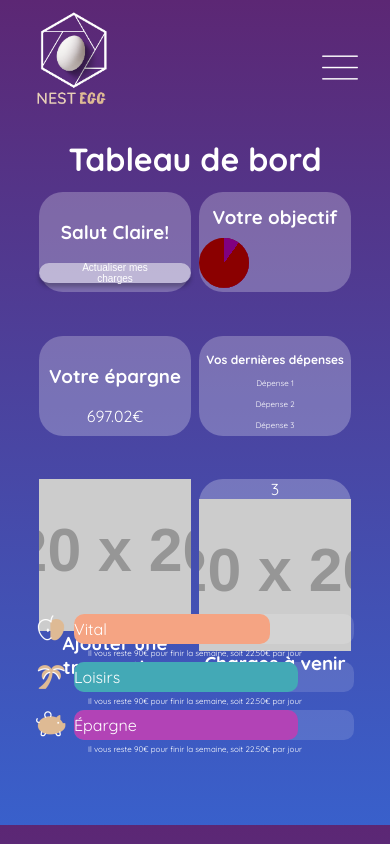
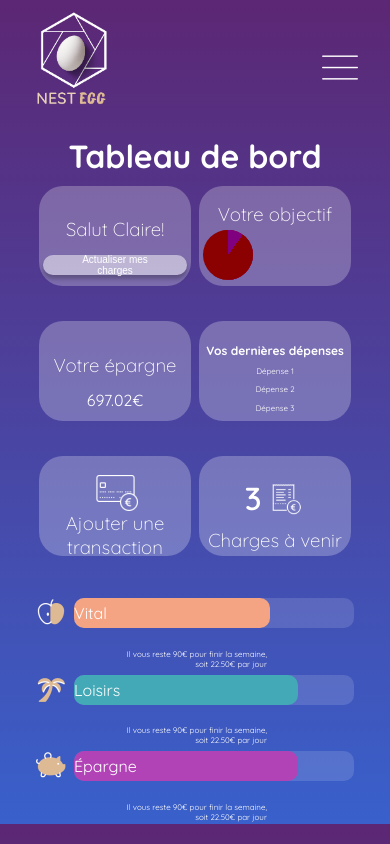
Before and after one commit to AlexandraJUREDIEU/NestEgg.App, a React (Vite) app: page /dashboard in a window 390 px wide. Built offline with nearby package versions, Linux system fonts and the light colour scheme; a web font is replaced by a local one.

Commit message:
:lipstick: Style: changes on mobile view of dashboard
Version mobile du dashboard. Il reste quelques changements mineurs.

```diff
--- a/src/Dashboard.jsx
+++ b/src/Dashboard.jsx
@@ -9,7 +9,7 @@ import ProgressBar from "./assets/components/ProgressBar";
 //Styles
 const DashboardStyle = createGlobalStyle`
   h1{
-    padding: 0.4em;
+    padding: 0.3em;
   }
 
   .div-container-boxes {
@@ -19,12 +19,13 @@ const DashboardStyle = createGlobalStyle`
     gap: 0.5em;
     flex-wrap: wrap;
     width: 100vw;
-    height: 50vh;
+    height: 47vh;
     margin: auto;
   }
 
 .fXwZhN{
     margin: auto;
+    height: 50%;
   }
 
   .short-box, .long-box{
@@ -32,6 +33,7 @@ const DashboardStyle = createGlobalStyle`
     display: flex;
     flex-direction: column;
     justify-content: space-around;
+    padding: 0.25em;
   }
 
   .short-box button{
@@ -42,7 +44,6 @@ const DashboardStyle = createGlobalStyle`
     font-size: 0.75em;
   }
   .short-box button a{
-    width: 100%;
     margin: 0 auto;
   }
 
@@ -53,11 +54,34 @@ const DashboardStyle = createGlobalStyle`
     font-size: 0.5em;
   }
 
+  .ico-add-transaction,{
+    height: 45px;
+    width: 45px;
+    margin: auto;
+}
+
+.ico-incoming-charges{
+  height: 35px;
+  margin: auto;
+}
+
+.text-ico-charges{
+  display: flex;
+  flex-direction: row;
+  margin: auto;
+}
+
+.text-ico-charges p{
+  font-size: 2em;
+  font-weight: 600;
+}
+
   .bottom-dashboard{
-    height: 25vh;
+    height: 26.7vh;
     display: flex;
     flex-direction: column;
     gap: 0.25em;
+    margin-top: 1em;
   }
 
   .div-progress-bar{
@@ -74,8 +98,17 @@ const DashboardStyle = createGlobalStyle`
 
   .p-amount-left {
     font-size: 0.5em;
-    margin: 0;
+    margin: auto;
     padding: 0;
+    padding-right: 0.5em;
+    text-align: right;
+    width: 19em;
+    display: flex;
+    margin-bottom: 0.25em;
+  }
+
+  .font-300{
+    font-weight: 300;
   }
 `;
 
@@ -102,17 +135,17 @@ function Dashboard() {
         <HeaderContainer links={links}/>
         <h1>Tableau de bord</h1>
         <section className="div-container-boxes">
-          <Box id={1} href="/profile" onClickAction={handleBoxClick} className="short-box" children={<><h3>Salut Claire!</h3> <ButtonLink content="Actualiser mes charges" /></>}/>
+          <Box id={1} href="/profile" onClickAction={handleBoxClick} className="short-box" children={<><h3 className="font-300">Salut Claire!</h3> <ButtonLink content="Actualiser mes charges" /></>}/>
           <Box id={2} href="/settings" onClickAction={handleBoxClick} className="short-box" children={
             <>
-              <h3>
+              <h3 className="font-300">
                 Votre objectif
               </h3>
                 <CircleRadialProgress progress="10" width="50px" color1="darkred" color2="purple" height="40px" />
           </>}/>
           <Box id={3} href="/transactions" onClickAction={handleBoxClick} className="long-box" children={
             <>
-              <h3>Votre épargne</h3>
+              <h3 className="font-300">Votre épargne</h3>
               <p>697.02€</p>
             </>}/>
           <Box id={4} href="/addTransaction" onClickAction={handleBoxClick} className="short-box" children={
@@ -124,14 +157,16 @@ function Dashboard() {
             </>}/>
           <Box id={5} href="/incoming" onClickAction={handleBoxClick} className="short-box" children={
             <>
-              <img src="https://placehold.co/20x20" alt="image carte banquaire" />
-              <h3>Ajouter une transaction</h3>
+              <img src="public\ico-add-transaction.png" alt="image carte banquaire" className="ico-add-transaction"/>
+              <h3 className="font-300">Ajouter une transaction</h3>
             </>}/>
           <Box id={6} href="/incoming" onClickAction={handleBoxClick} className="long-box" children={
             <>
+            <div className="text-ico-charges">
               <p>3</p>
-              <img src="https://placehold.co/20x20" alt="" />
-              <h3>Charges à venir</h3>
+              <img src="public\ico-charges.png" alt="ico charges à venir" className="ico-incoming-charges" />
+            </div>
+              <h3 className="font-300">Charges à venir</h3>
             </>}/>
 
 
```
Also changed, not shown: public/ico-add-transaction.png (added), public/ico-charges.png (added).
